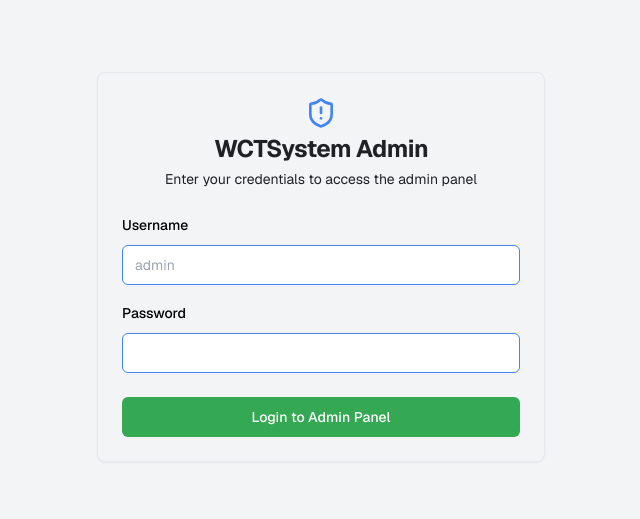
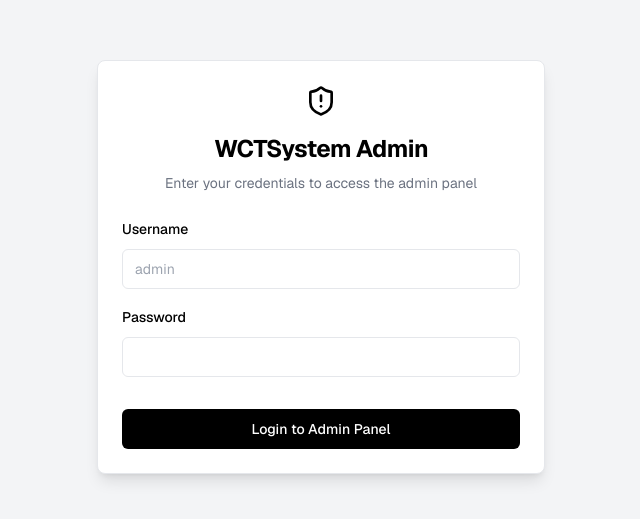
Before and after one commit to GaruVA/wctsystem-admin, a Next.js app: page /login in a window 1280 px wide. Shown: the part 133-652 px from the top of the page, without its empty margins (319-959 px from the left). Built offline with nearby package versions, Linux system fonts and the light colour scheme.

Commit message:
login page UI

```diff
--- a/app/login/page.tsx
+++ b/app/login/page.tsx
@@ -54,46 +54,50 @@ export default function LoginPage() {
 
   return (
     <div className="min-h-screen bg-gray-100 flex items-center justify-center">
-      <Card className="w-full max-w-md">
-        <CardHeader className="space-y-1">
-          <div className="flex items-center justify-center space-x-2">
-            <ShieldAlert size={32} className="text-[#4285F4]" />
+      <Card className="w-full max-w-md shadow-lg border border-gray-200 bg-white">
+        <CardHeader className="space-y-2 pb-6">
+          <div className="flex items-center justify-center space-x-2 mb-2">
+            <ShieldAlert size={32} className="text-black" />
           </div>
-          <CardTitle className="text-2xl font-bold text-center text-[#202124]">WCTSystem Admin</CardTitle>
-          <CardDescription className="text-center text-[#202124]">
+          <CardTitle className="text-2xl font-bold text-center text-black">WCTSystem Admin</CardTitle>
+          <CardDescription className="text-center text-gray-500">
             Enter your credentials to access the admin panel
           </CardDescription>
         </CardHeader>
         <form onSubmit={handleLogin}>
           <CardContent className="space-y-4">
-            {error && <p className="text-red-500">{error}</p>}
+            {error && (
+              <div className="bg-red-50 border border-red-200 text-red-600 px-4 py-3 rounded-md text-sm">
+                {error}
+              </div>
+            )}
             <div className="space-y-2">
-              <Label htmlFor="username">Username</Label>
+              <Label htmlFor="username" className="text-black">Username</Label>
               <Input
                 id="username"
                 placeholder="admin"
                 value={username}
                 onChange={(e) => setUsername(e.target.value)}
                 required
-                className="border-[#4285F4]"
+                className="border-gray-200 focus:border-black focus:ring-black"
               />
             </div>
             <div className="space-y-2">
-              <Label htmlFor="password">Password</Label>
+              <Label htmlFor="password" className="text-black">Password</Label>
               <Input
                 id="password"
                 type="password"
                 value={password}
                 onChange={(e) => setPassword(e.target.value)}
                 required
-                className="border-[#4285F4]"
+                className="border-gray-200 focus:border-black focus:ring-black"
               />
             </div>
           </CardContent>
-          <CardFooter>
+          <CardFooter className="pt-2">
             <Button
               type="submit"
-              className="w-full bg-[#34A853] hover:bg-[#2D9047] text-white"
+              className="w-full bg-black hover:bg-black/90 text-white"
               disabled={loading}
             >
               {loading ? 'Logging in...' : 'Login to Admin Panel'}
```
